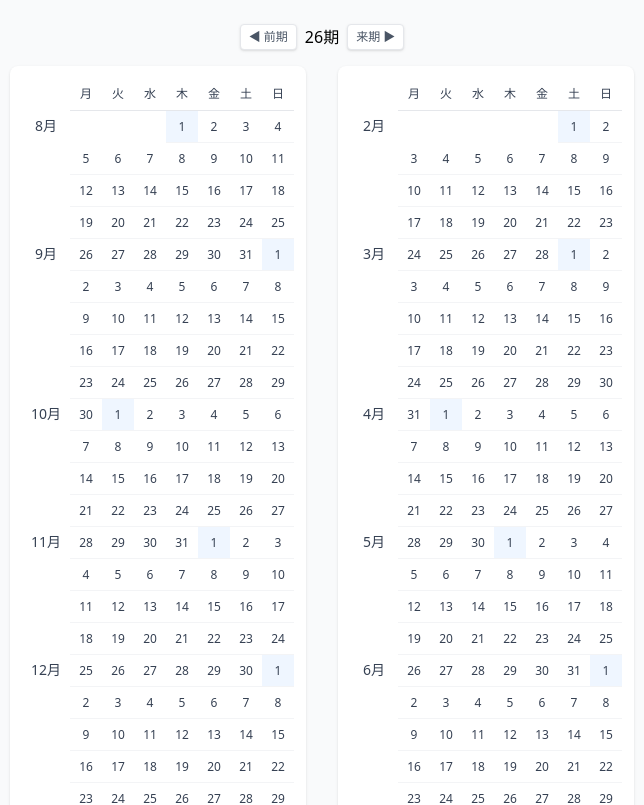
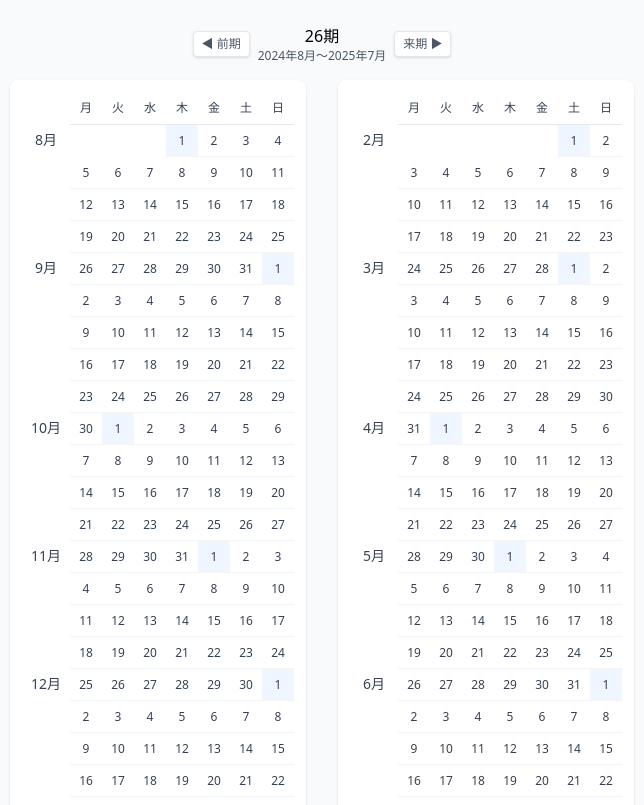
Before and after one commit to okonomi/period-calendar, a React (Vite) app: page / in a window 1280 px wide. Shown: the top 805 px of the page, without its empty margins (318-962 px from the left). Built offline with nearby package versions, Linux system fonts and the light colour scheme.

Commit message:
feat: enhance PeriodSelector to display period range in Japanese format

```diff
--- a/src/components/PeriodSelector.tsx
+++ b/src/components/PeriodSelector.tsx
@@ -1,4 +1,6 @@
 import { clsx } from "clsx"
+import { formatYearMonthJP } from "../utils/dateUtils"
+import { getPeriodRange } from "../utils/periodUtils"
 
 interface YearSelectorProps {
   period: number
@@ -14,12 +16,18 @@ export const PeriodSelector: React.FC<YearSelectorProps> = ({ period, onPrevPeri
     "transition-colors duration-200 shadow-sm"
   )
 
+  const { startYear, startMonth, endYear, endMonth } = getPeriodRange(period)
+  const periodRange = `${formatYearMonthJP(startYear, startMonth)}～${formatYearMonthJP(endYear, endMonth)}`
+
   return (
     <div className="flex items-center justify-center space-x-2">
       <button type="button" onClick={onPrevPeriod} className={buttonClasses}>
         ◀ 前期
       </button>
-      <span className="text-base font-medium text-black">{period}期</span>
+      <div className="text-center">
+        <div className="text-base font-medium text-black">{period}期</div>
+        <div className="text-xs text-gray-600">{periodRange}</div>
+      </div>
       <button type="button" onClick={onNextPeriod} className={buttonClasses}>
         来期 ▶
       </button>
--- a/src/utils/dateUtils.ts
+++ b/src/utils/dateUtils.ts
@@ -56,3 +56,8 @@ export function groupDatesByWeek(dates: Date[]): (Date | null)[][] {
   }
   return weeks
 }
+
+// 年月を日本語形式でフォーマット (YYYY年M月)
+export function formatYearMonthJP(year: number, month: number): string {
+  return `${year}年${month}月`
+}
--- /dev/null
+++ b/src/utils/periodUtils.ts
@@ -0,0 +1,16 @@
+// 期から年月を計算
+export function getPeriodRange(period: number): {
+  startYear: number
+  startMonth: number
+  endYear: number
+  endMonth: number
+} {
+  // 期は8月開始、翌年7月終了
+  // 25期が2023年8月開始なので、25から引いて2023を足す
+  const startYear = 2023 + (period - 25)
+  const startMonth = 8
+  const endYear = startYear + 1
+  const endMonth = 7
+
+  return { startYear, startMonth, endYear, endMonth }
+}
```
